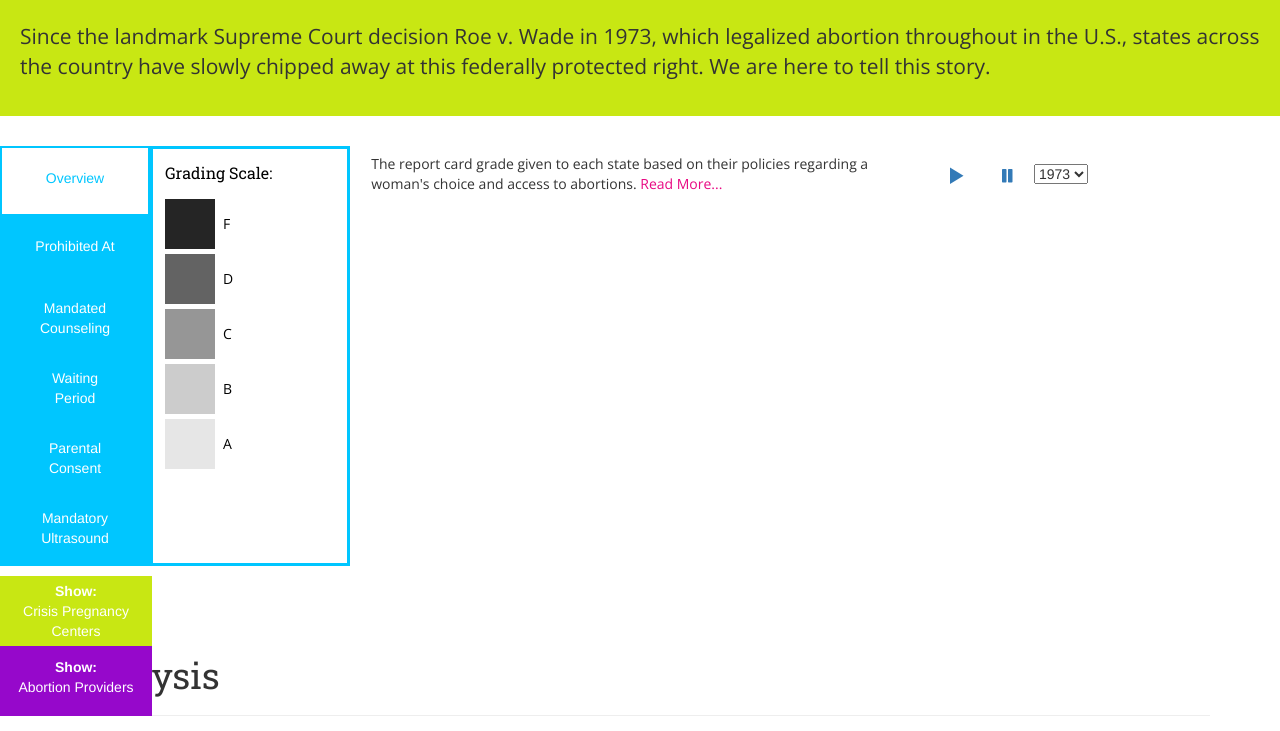
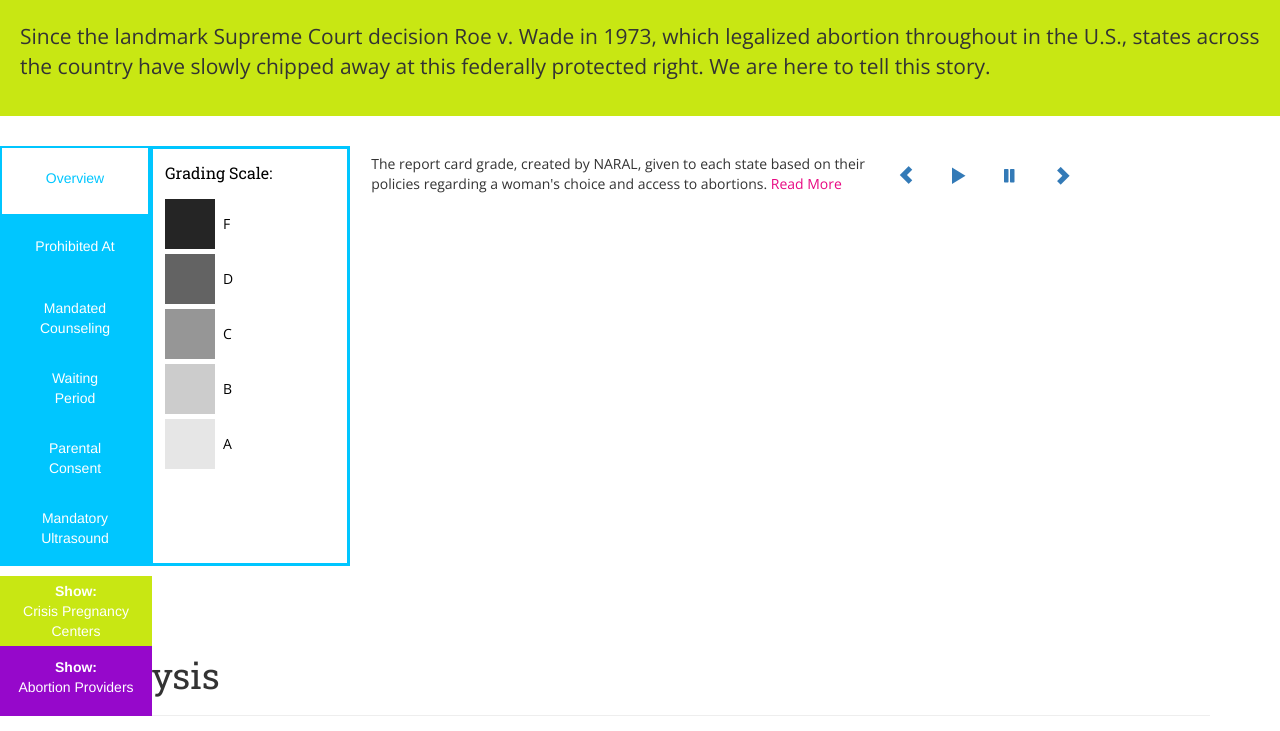
Before and after one commit to kkowalsky/historyofabortionmap, a plain HTML site: page index.html in a window 1280 px wide. Shown: the part 69-800 px from the top of the page. Drawn offline with nearby package versions, Linux system fonts and the light colour scheme; no server answers.

Commit message:
le changes

```diff
--- a/index.html
+++ b/index.html
@@ -77,11 +77,17 @@
     <!-- includes description and play/pause buttons and dropdown -->
     <div class="menu-info">
         <div class ="sequence-buttons">
+            <button type="button" class="btn btn-link btn-lg" aria-label="Step Backward Button">
+                <span class="glyphicon glyphicon-chevron-left" aria-hidden="true"></span>
+            </button>
            <button type="button" class="btn btn-link btn-lg" aria-label="Play Button">
                 <span class="glyphicon glyphicon-play" aria-hidden="true"></span>
             </button>
             <button type="button" class="btn btn-link btn-lg" aria-label="Pause Button">
                 <span class="glyphicon glyphicon-pause" aria-hidden="true"></span>
+            </button>
+            <button type="button" class="btn btn-link btn-lg" aria-label="Step Forward Button">
+                <span class="glyphicon glyphicon-chevron-right" aria-hidden="true"></span>
             </button>
         </div>
     </div>
--- a/js/main.js
+++ b/js/main.js
@@ -11,8 +11,8 @@ var currentColors = [];
 var menuWidth = 200, menuHeight = 420;
 var otherMenuWidth = 198, otherMenuHeight = 70;
 var menuInfoWidth = 400, menuInfoHeight = 100;
-var textArray = ["The report card grade given to each state based on their policies regarding a woman's choice and access to abortions.", "States with laws that require biased-counseling to women seeking abortion services.", "States with laws that subject women seeking abortion services to biased-counseling requirements.", "States where a woman must wait a designated period of time after counseling before having an abortion.", "States with laws restricting young women's access to abortion services by mandating parental consent.", "States where an ultrasound either must be performed, offered, or advised prior to an abortion.", "Crisis Pregnancy Centers are facilities that provide women with services and counseling to pregnant women, but appose abortion. CPC's are known for intimidating women about the dangers of abortion with inaccurate information.", "Abortion Providers are facilites that help with family planning, reproductive health, and educate people about safe sex. They do not promote abortion, but help women in need of one"];
-var linkArray = ["<a href = '#jumpoverview'> Read More...</a>", "<a href = '#jumpprohibted'> Read More...</a>", "<a href = '#jumpconsent'> Read More...</a>", "<a href = '#jumpcounseling'> Read More...</a>", "<a href = '#jumpultra'> Read More...</a>", "<a href = '#jumpcpc'> Read More...</a>"];
+var textArray = ["The report card grade, created by NARAL, given to each state based on their policies regarding a woman's choice and access to abortions.", "States with laws that require biased-counseling to women seeking abortion services.", "States with laws that subject women seeking abortion services to biased-counseling requirements.", "States where a woman must wait a designated period of time after counseling before having an abortion.", "States with laws restricting young women's access to abortion services by mandating parental consent.", "States where an ultrasound either must be performed, offered, or advised prior to an abortion.", "Crisis Pregnancy Centers are facilities that provide women with services and counseling to pregnant women, but appose abortion. CPC's are known for intimidating women about the dangers of abortion with inaccurate information.", "Abortion Providers are facilites that help with family planning, reproductive health, and educate people about safe sex. They do not promote abortion, but help women in need of one"];
+var linkArray = ["<a href = '#jumpoverview'> Read More</a>", "<a href = '#jumpprohibted'> Read More</a>", "<a href = '#jumpconsent'> Read More</a>", "<a href = '#jumpcounseling'> Read More</a>", "<a href = '#jumpultra'> Read More</a>", "<a href = '#jumpcpc'> Read More</a>"];
 var removeCPC;
 var removeAbortion;
 var joinedJson; //Variable to store the USA json combined with all attribute data
@@ -161,7 +161,7 @@ function setMap(){
 
     //creates menu [overview starts on load]
     drawMenu();
-    drawMenuInfo(colorize);
+    //drawMenuInfo(colorize);
 
     //retrieve and process json file and data
     function callback(error, grade, prohibitedAfter, counseling, waitingPeriod, consent, ultrasound, usa, cpc, abortionprovider){
```
